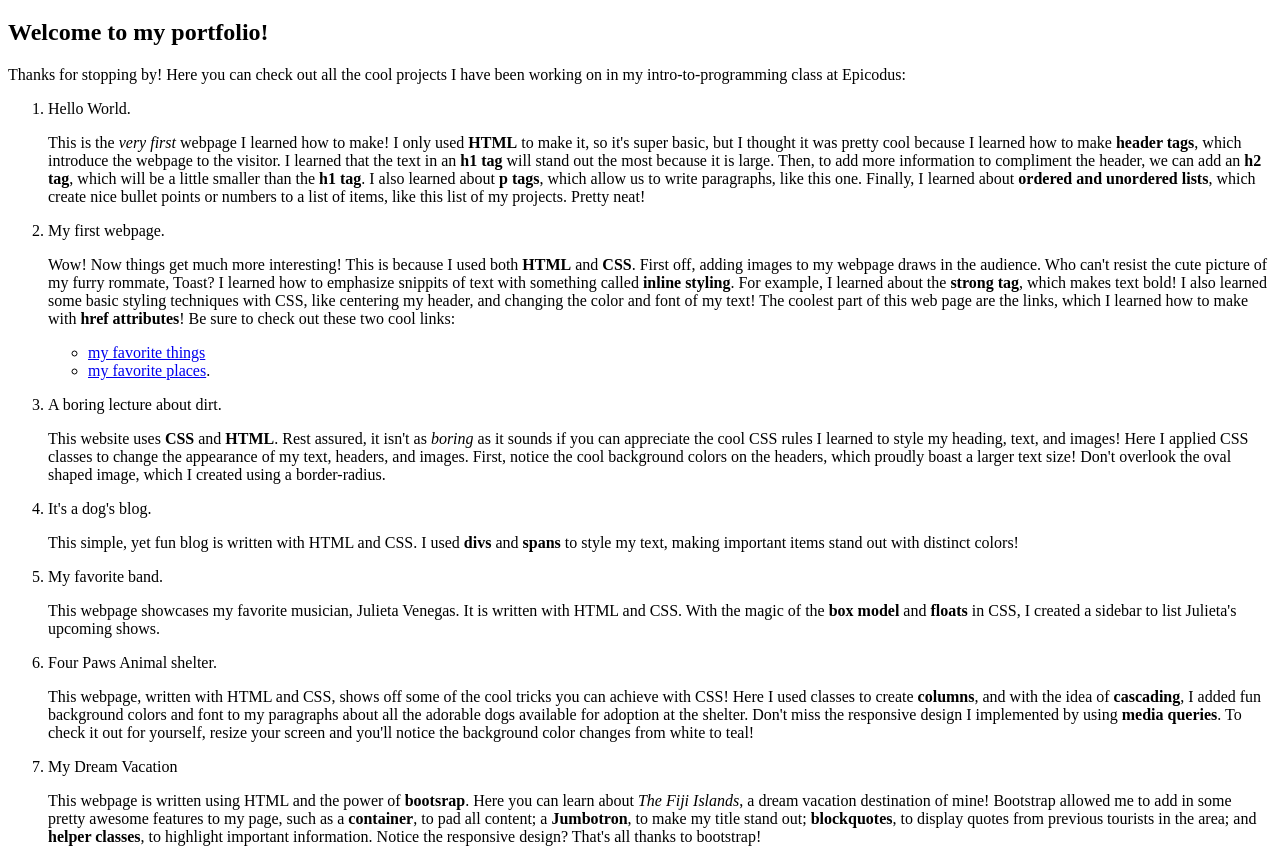
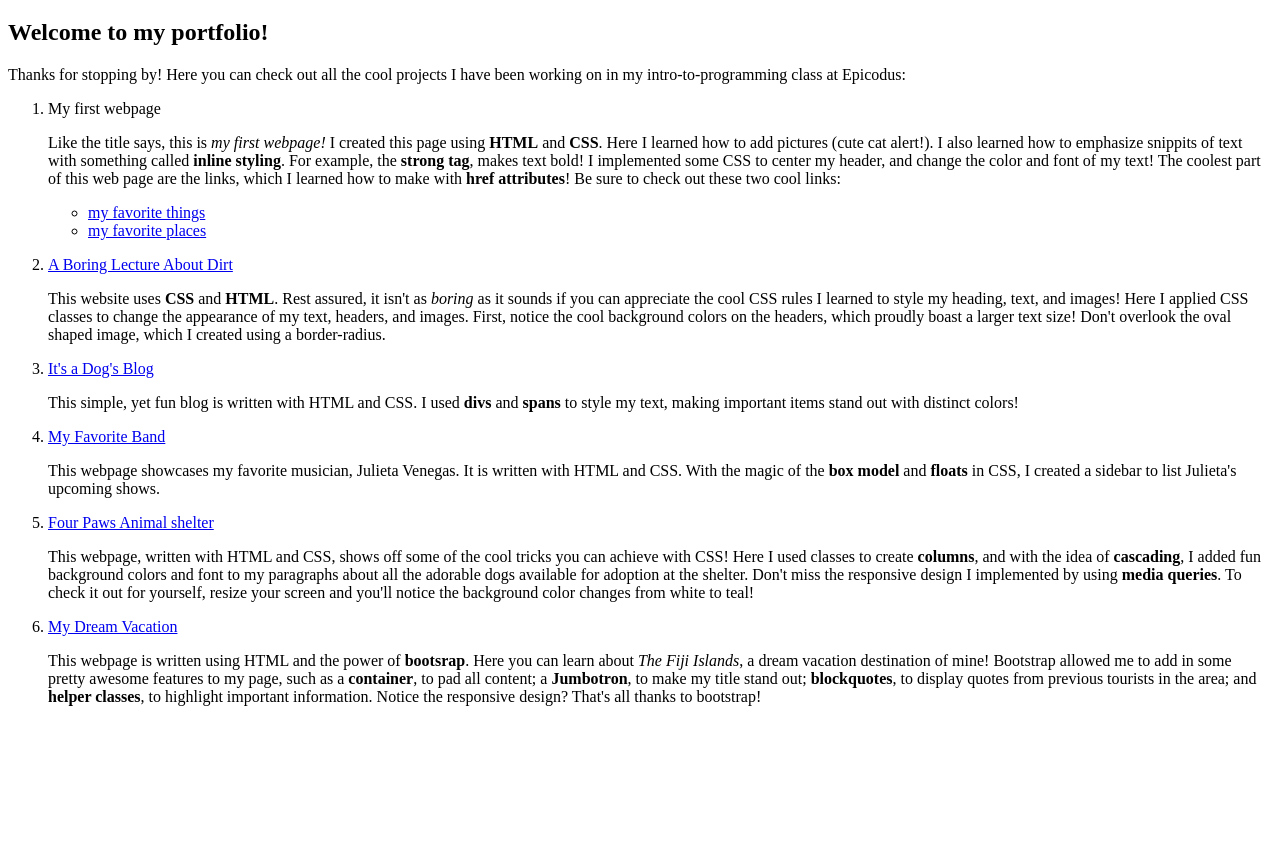
Before and after one commit to EEymann/my-portfolio, a plain HTML site: page index.html in a window 1280 px wide. Shown: the part 61-923 px from the top of the page. After the commit the page ends 800 px from the top, so only its background shows below. Drawn offline with Linux system fonts and the light colour scheme.

Commit message:
add links to my projects

```diff
--- a/index.html
+++ b/index.html
@@ -9,14 +9,21 @@
     <h2>Welcome to my portfolio!</h2>
     <p>Thanks for stopping by! Here you can check out all the cool projects I have been working on in my intro-to-programming class at Epicodus:</p>
       <ol>
-        <li>Hello World.<p>This is the <em>very first</em> webpage I learned how to make! I only used <strong>HTML</strong> to make it, so it's super basic, but I thought it was pretty cool because I learned how to make <strong>header tags</strong>, which introduce the webpage to the visitor. I learned that the text in an <strong>h1 tag</strong> will stand out the most because it is large. Then, to add more information to compliment the header, we can add an <strong>h2 tag</strong>, which will be a little smaller than the <strong>h1 tag</strong>. I also learned about <strong>p tags</strong>, which allow us to write paragraphs, like this one. Finally, I learned about <strong>ordered and unordered lists</strong>, which create nice bullet points or numbers to a list of items, like this list of my projects. Pretty neat!</p></li>
-        <li>My first webpage.<p>Wow! Now things get much more interesting! This is because I used both <strong>HTML</strong> and <strong>CSS</strong>. First off, adding images to my webpage draws in the audience. Who can't resist the cute picture of my furry rommate, Toast? I learned how to emphasize snippits of text with something called <strong>inline styling</strong>. For example, I learned about the <strong>strong tag</strong>, which makes text bold! I also learned some basic styling techniques with CSS, like centering my header, and changing the color and font of my text! The coolest part of this web page are the links, which I learned how to make with <strong>href attributes</strong>! Be sure to check out these two cool links:
-          <ul><li><a href="index.html"> my favorite things</a></li><li><a href="favorite-places.html"> my favorite places</a>.</p></li></ul>
-        <li>A boring lecture about dirt.<p> This website uses <strong>CSS</strong> and <strong>HTML</strong>. Rest assured, it isn't as <em>boring</em> as it sounds if you can appreciate the cool CSS rules I learned to style my heading, text, and images! Here I applied CSS classes to change the appearance of my text, headers, and images. First, notice the cool background colors on the headers, which proudly boast a larger text size! Don't overlook the oval shaped image, which I created using a border-radius.</p></li>
-        <li>It's a dog's blog.<p>This simple, yet fun blog is written with HTML and CSS. I used <strong>divs</strong> and <strong>spans</strong> to style my text, making important items stand out with distinct colors!</p></li>
-        <li>My favorite band.<p>This webpage showcases my favorite musician, Julieta Venegas. It is written with HTML and CSS. With the magic of the <strong>box model</strong> and <strong>floats</strong> in CSS, I created a sidebar to list Julieta's upcoming shows.</p></li>
-        <li>Four Paws Animal shelter.<p>This webpage, written with HTML and CSS, shows off some of the cool tricks you can achieve with CSS! Here I used classes to create <strong>columns</strong>, and with the idea of <strong>cascading</strong>, I added fun background colors and font to my paragraphs about all the adorable dogs available for adoption at the shelter. Don't miss the responsive design I implemented by using <strong>media queries</strong>. To check it out for yourself, resize your screen and you'll notice the background color changes from white to teal!</p></li>
-        <li>My Dream Vacation<p>This webpage is written using HTML and the power of <strong>bootsrap</strong>. Here you can learn about <em>The Fiji Islands</em>, a dream vacation destination of mine! Bootstrap allowed me to add in some pretty awesome features to my page, such as a <strong>container</strong>, to pad all content; a <strong>Jumbotron</strong>, to make my title stand out; <strong>blockquotes</strong>, to display quotes from previous tourists in the area; and <strong>helper classes</strong>, to highlight important information. Notice the responsive design? That's all thanks to bootstrap!</p></li>
+
+            <li>My first webpage</li>
+              <p>Like the title says, this is <em>my first webpage!</em> I created this page using <strong>HTML</strong> and <strong>CSS</strong>. Here I learned how to add pictures (cute cat alert!). I also learned how to emphasize snippits of text with something called <strong>inline styling</strong>. For example, the <strong>strong tag</strong>, makes text bold! I implemented some CSS to center my header, and change the color and font of my text! The coolest part of this web page are the links, which I learned how to make with <strong>href attributes</strong>! Be sure to check out these two cool links:
+                <ul><li><a href="favorite-things.html"> my favorite things</a></li>
+                  <li><a href="favorite-places.html"> my favorite places</a></p></li></ul>
+                    <li><a href="https://eeymann.github.io/boring-lecture/"> A Boring Lecture About Dirt</a></p>
+                      <p>This website uses <strong>CSS</strong> and <strong>HTML</strong>. Rest assured, it isn't as <em>boring</em> as it sounds if you can appreciate the cool CSS rules I learned to style my heading, text, and images! Here I applied CSS classes to change the appearance of my text, headers, and images. First, notice the cool background colors on the headers, which proudly boast a larger text size! Don't overlook the oval shaped image, which I created using a border-radius.</p></li>
+                        <li><a href="https://eeymann.github.io/blog-website/">It's a Dog's Blog</li></a>
+                          <p>This simple, yet fun blog is written with HTML and CSS. I used <strong>divs</strong> and <strong>spans</strong> to style my text, making important items stand out with distinct colors!</p>
+                            <li><a href="https://eeymann.github.io/favorite-band/">My Favorite Band</li></a>
+                              <p>This webpage showcases my favorite musician, Julieta Venegas. It is written with HTML and CSS. With the magic of the <strong>box model</strong> and <strong>floats</strong> in CSS, I created a sidebar to list Julieta's upcoming shows.</p>
+                                <li><a href="https://eeymann.github.io/shelter/">Four Paws Animal shelter</li></a>
+                                  <p>This webpage, written with HTML and CSS, shows off some of the cool tricks you can achieve with CSS! Here I used classes to create <strong>columns</strong>, and with the idea of <strong>cascading</strong>, I added fun background colors and font to my paragraphs about all the adorable dogs available for adoption at the shelter. Don't miss the responsive design I implemented by using <strong>media queries</strong>. To check it out for yourself, resize your screen and you'll notice the background color changes from white to teal!</p>
+                                    <li><a href="https://eeymann.github.io/vacation-site/">My Dream Vacation</li></a>
+                                      <p>This webpage is written using HTML and the power of <strong>bootsrap</strong>. Here you can learn about <em>The Fiji Islands</em>, a dream vacation destination of mine! Bootstrap allowed me to add in some pretty awesome features to my page, such as a <strong>container</strong>, to pad all content; a <strong>Jumbotron</strong>, to make my title stand out; <strong>blockquotes</strong>, to display quotes from previous tourists in the area; and <strong>helper classes</strong>, to highlight important information. Notice the responsive design? That's all thanks to bootstrap!</p>
       </ol>
   </body>
 </html>
```
